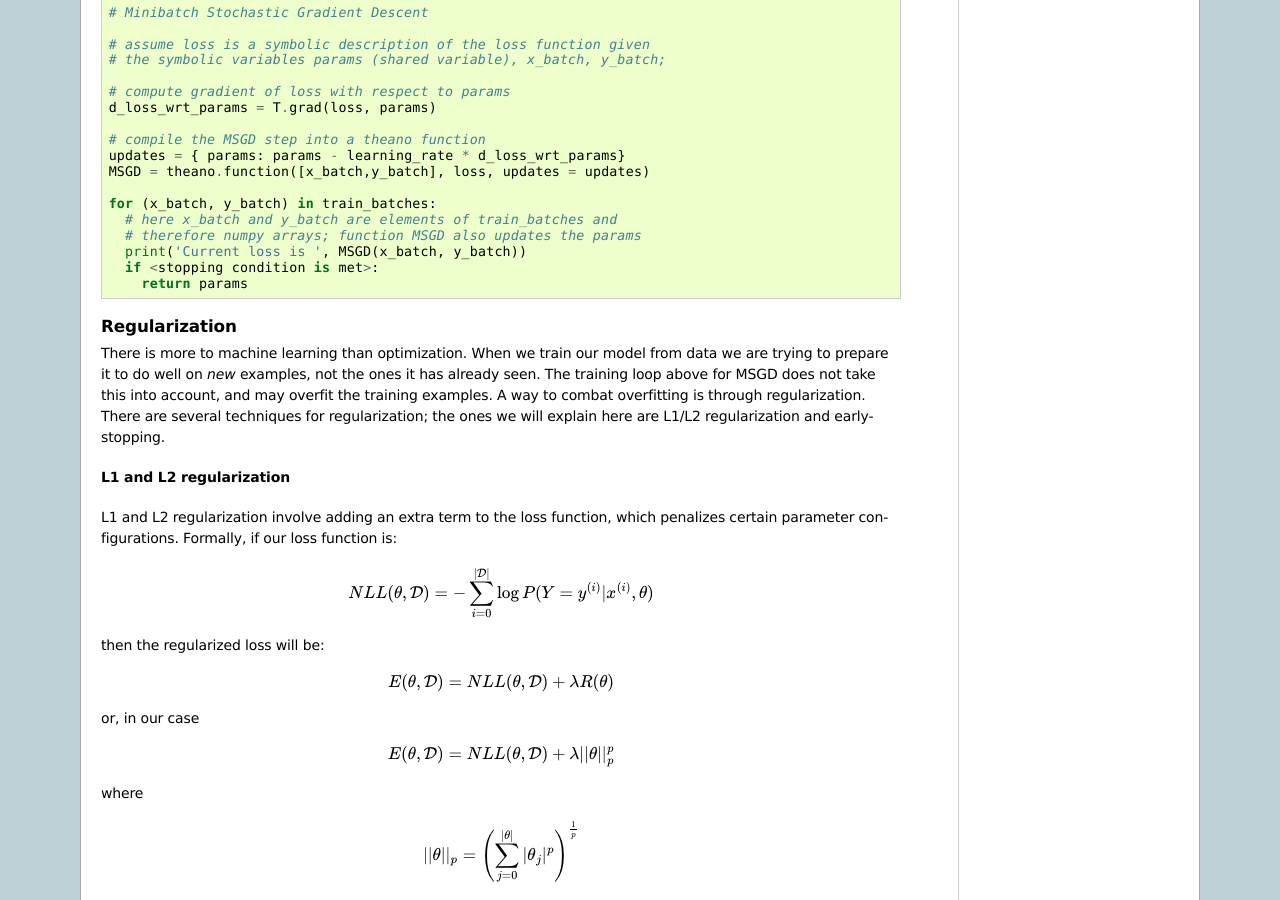
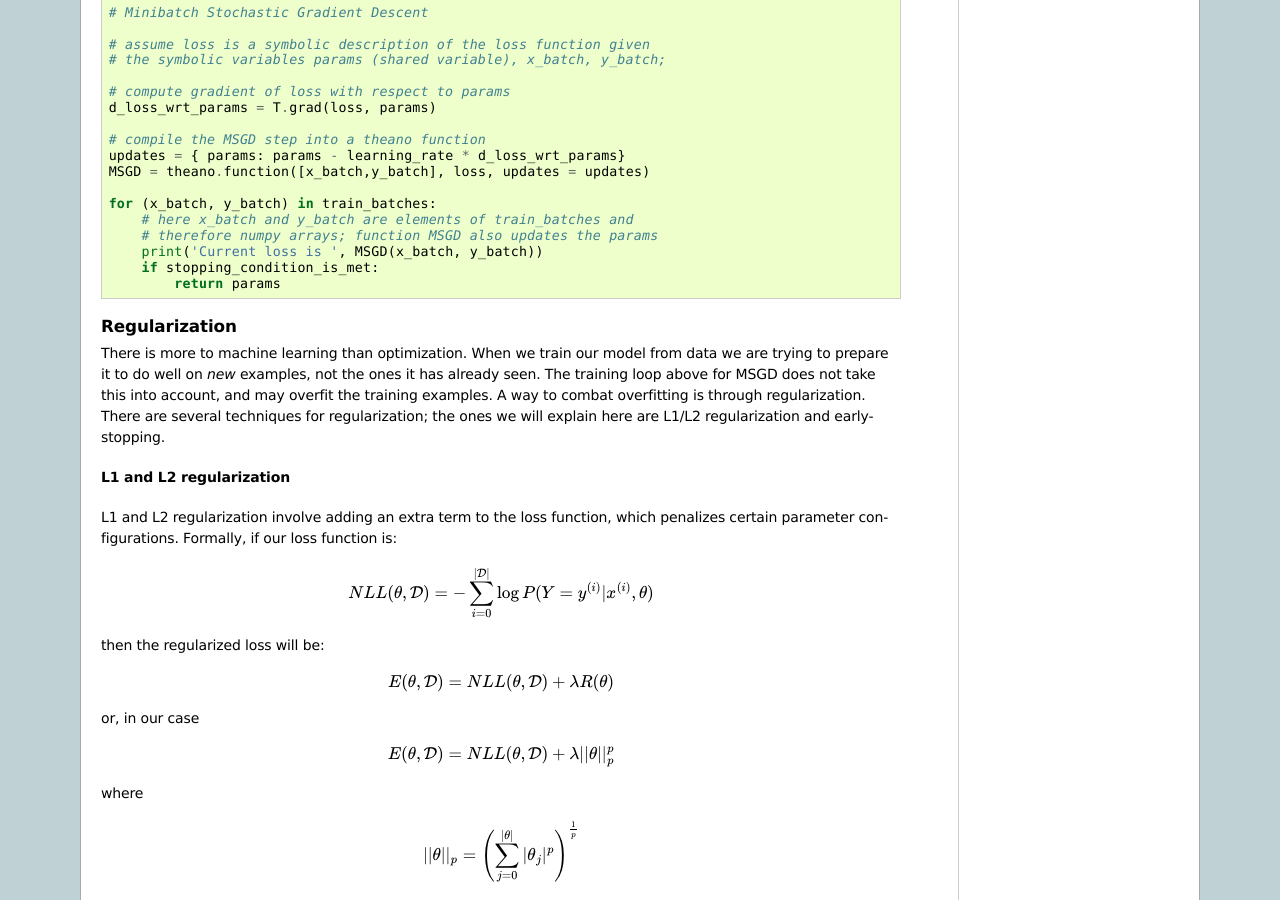
Before and after one commit to lisa-lab/DeepLearningTutorials, a Sphinx documentation site: the page built from doc/gettingstarted.txt, in a window 1280 px wide and 900 px high, scrolled down 5273 px. Built offline with Sphinx 7.4.7, drawn with Linux system fonts in a browser that asks for light colours; formulas are drawn with MathJax 3; part of the change alters nothing that is shown.

```diff
--- a/doc/gettingstarted.txt
+++ b/doc/gettingstarted.txt
@@ -430,7 +430,7 @@ algorithm in Theano can be done as follows :
         # here x_batch and y_batch are elements of train_batches and
         # therefore numpy arrays; function MSGD also updates the params
         print('Current loss is ', MSGD(x_batch, y_batch))
-    if <stopping condition is met>:
+        if stopping_condition_is_met:
             return params
 
 
```
Lines whose indentation alone changed are shown as unchanged.
